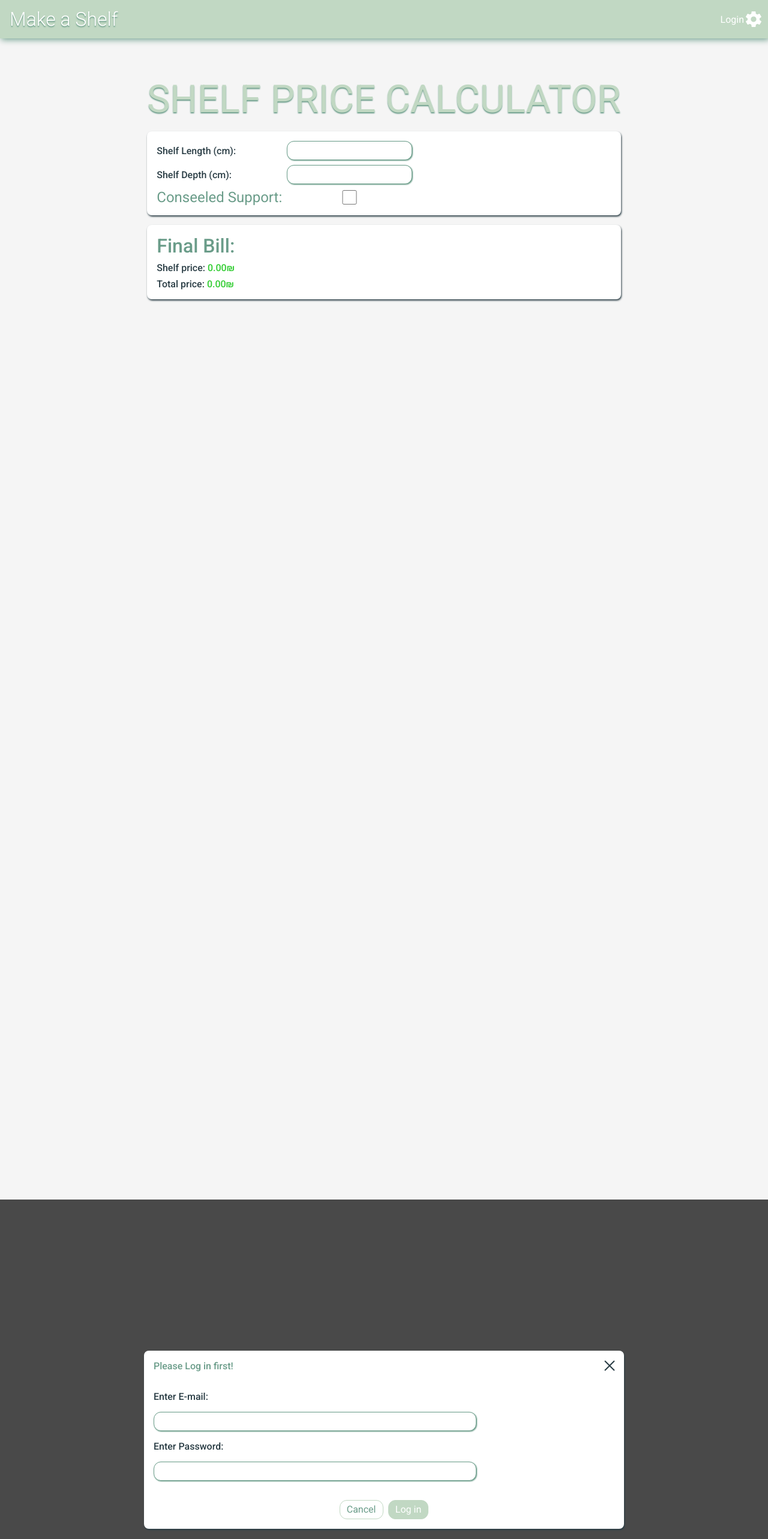
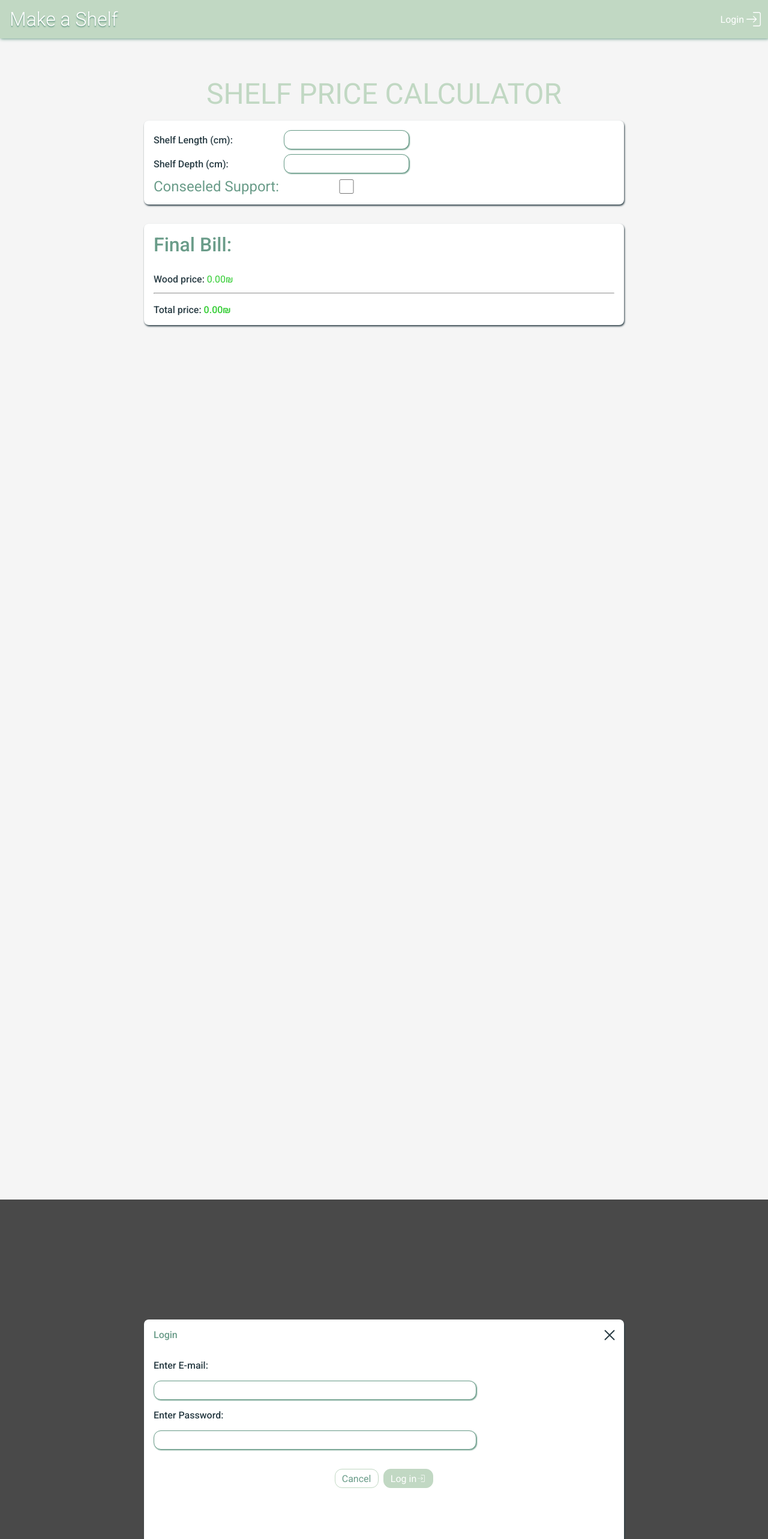
Before and after one commit to davidzherd/shelves, a React (Vite) app: page / in a window 1280 px wide. Shown: the top 2566 px of the page at 60% size. Built offline with nearby package versions, Linux system fonts and the light colour scheme; no server answers.

Commit message:
facelift and created admin panel

```diff
--- a/src/App.jsx
+++ b/src/App.jsx
@@ -4,20 +4,26 @@ import { useState } from 'react';
 import Settings from './components/settings';
 import { AdminContext } from './Context';
 import PriceCalculator from './components/PriceCalculator';
-import CreateOrder from './components/CreateOrder';
+import Dashboard from './components/Dashboard';
+import { deleteFromLocalStorage } from './assets/storage';
 
 function App() {
 
   const [admin, setAdmin] = useState(false);
   const [openedSettings, setOpenedSettings] = useState(false);
 
+  const handleLogOut = ()=>{
+    deleteFromLocalStorage('shelfLoginToken')
+    setAdmin(false)
+  }
+
 
 
     return (
       <AdminContext.Provider value={admin}>
-        <Navbar settingsAction={()=>setOpenedSettings(prev=>!prev)}/>
+        <Navbar login={()=>setOpenedSettings(prev=>!prev)} logout={handleLogOut}/>
           {!admin && <PriceCalculator/>}
-          {admin && <CreateOrder/>}
+          {admin && <Dashboard/>}
         <Settings bottom={openedSettings? "0": "-2000px"} settingsAction={()=>setOpenedSettings(prev=>!prev)}  updateAdmin={setAdmin}/>
       </AdminContext.Provider>
     )
--- a/src/assets/logic.js
+++ b/src/assets/logic.js
@@ -46,7 +46,6 @@ if (conseeledInstallation){
 return {total:(shelfPrice + installationDetails.price), shelfPrice: shelfPrice, installationPrice: installationDetails.price, amountOfDibbles: installationDetails.dibbles};
 };
 const calculateInstallationPrice = (isHeavyDibble, length, shelfDepth) =>{
-    console.log(`heavy: ${isHeavyDibble}, heavy distance: ${priceConfig.heavyDibbleDistance}, light distance: ${priceConfig.lightDibbleDistance}`)
     let price =0;
 
     return isHeavyDibble ? {price:(Math.round(length/priceConfig.heavyDibbleDistance) * priceConfig.heavyDibblePrice + price), dibbles:Math.round(length/priceConfig.heavyDibbleDistance)} : {price:(Math.round(length/priceConfig.lightDibbleDistance) * priceConfig.lightDibblePrice + price), dibbles: Math.round(length/priceConfig.lightDibbleDistance)};
--- a/src/components/ChangeSettings.jsx
+++ b/src/components/ChangeSettings.jsx
@@ -11,7 +11,7 @@ const ChangeSettings = ({close}) => {
   return (
     <Card className="message" style={{flexDirection: "column", gap: "2rem"}}>
         <div style={{display:"flex", alignItems: "center", justifyContent: "space-between"}}>
-        <Text color={colors.darkGreen} weight={"500"} scale={2}>Edit price settings</Text>
+        <Text color={colors.darkGreen} weight={"500"} scale={2}>You are logged in!</Text>
         </div>
         <div style={{display: "flex",flexDirection: "column", gap: "1rem", alignItems:"center", justifyContent:"center", textAlign:"center"}}>
         <Text color={colors.navi} weight={"500"} size={4}>This part of the app is still in development!</Text>
--- a/src/components/Login.jsx
+++ b/src/components/Login.jsx
@@ -1,4 +1,4 @@
-import React, { useState } from 'react'
+import React, { useEffect, useState } from 'react'
 import { Card } from './Card'
 import { Text } from './Text'
 import { VscClose } from 'react-icons/vsc'
@@ -6,9 +6,12 @@ import { Input } from './Input'
 import { Button } from './Button'
 import { colors } from '../assets/siteConfig'
 import { getAuth } from '../assets/logic'
+import { CiLogin } from 'react-icons/ci'
+import { IoIosWarning } from "react-icons/io";
 
 const Login = ({setTokenFunction,close}) => {
     const [credentials, setCredentials] = useState({email:"", password: ""})
+    const [error, setError] = useState("")
 
     const handleInput=(identifier,value)=>{
         if(identifier === "email"){
@@ -20,15 +23,39 @@ const Login = ({setTokenFunction,close}) => {
 
     const handleLogin = async()=>{
         const authToken = await getAuth(credentials.email,  credentials.password);
-        setTokenFunction(authToken);
+        if(authToken === undefined){
+          setError("You email or password are incorrect!")
+        }else{
+          setError("")
+          setTokenFunction(authToken);
+        }
     }
+    const handleCancel = ()=>{
+      setError("")
+      setCredentials({email:"", password:""})
+      close()
+    }
+    const detectKey=(e)=>{
+      if(e.key === "Enter" && (credentials.email !== "" && credentials.password !== "")){
+        setError("")
+        handleLogin()
+      }
+      if(e.key === "Enter" && (credentials.email === "" || credentials.password === "")){
+        setError("Please fill both email and password fields.")
+      }
+    }
+
+    useEffect(()=>{
+      document.addEventListener('keydown',detectKey)
+      return ()=> document.removeEventListener('keydown', detectKey)
+    },[credentials.email, credentials.password])
 
 
   return (
     <Card className="message" style={{flexDirection: "column", gap: "2rem"}}>
         <div style={{display:"flex", alignItems: "center", justifyContent: "space-between"}}>
-        <Text color={colors.darkGreen} weight={"500"} scale={2}>Please Log in first!</Text>
-        <VscClose className="cursor" style={{color:colors.navi, scale:"2"}} onClick={close} />
+        <Text color={colors.darkGreen} weight={"500"} scale={2}>Login</Text>
+        <VscClose className="cursor" style={{color:colors.navi, scale:"2"}} onClick={handleCancel} />
         </div>
         <div style={{display: "flex",flexDirection: "column", gap: "1rem"}}>
         <Text color={colors.navi} weight={"500"}>Enter E-mail:</Text>
@@ -37,9 +64,10 @@ const Login = ({setTokenFunction,close}) => {
         <Input type="password" style={{width: "70%"}} onChange={(e)=>handleInput("password",e)}></Input>
         </div>
         <div style={{display: "flex", justifyContent: "center", gap:"0.5rem"}}>
-          <Button onClick={close}>Cancel</Button>
-          <Button onClick={handleLogin} selected>Log in</Button>
+          <Button onClick={handleCancel}>Cancel</Button>
+          <Button onClick={handleLogin} selected>Log in <CiLogin className='icon' /> </Button>
         </div>
+        {error !== "" && <Text color={"red"} weight={"500"} style={{alignItems:"center",display:'flex'}}><IoIosWarning size={"24px"} />{error}</Text>}
       </Card>
   )
 }
--- a/src/components/Navbar.jsx
+++ b/src/components/Navbar.jsx
@@ -3,7 +3,8 @@ import styled from 'styled-components'
 import { colors } from '../assets/siteConfig';
 import { Text } from './Text';
 import { AdminContext } from '../Context';
-import { IoMdSettings } from 'react-icons/io';
+import { CiLogin } from "react-icons/ci";
+import { IoIosLogOut } from "react-icons/io";
 
 const StyledNavbar = styled.div`
 display: flex;
@@ -16,7 +17,7 @@ align-items: center;
 padding: 0 1rem;
 top: 0;
 left: 0;
-box-shadow: 2px 2px 10px ${colors.darkGreen};
+box-shadow: 1px 1px 5px ${colors.darkGreen};
 justify-content: space-between;
 .settings{
   display:flex;
@@ -30,22 +31,22 @@ justify-content: space-between;
   text-decoration: underline;
   }
   .icon{
-  transition: all 0.3s;
+  transition: all 0.1s;
   scale: 2;
   color: white;
   }
   .icon:hover{
-  rotate: 180deg;
+  opacity: 0.6;
   }
 `;
-const Navbar = ({settingsAction})=> {
+const Navbar = ({login, logout})=> {
   const adminCtx = useContext(AdminContext)
   return (
     <StyledNavbar>
         <Text size= {2} shadow weight= "300">Make a Shelf</Text>
-        <div className='settings' onClick={settingsAction}>
-        {!adminCtx ? "Login" : "You are logged in!"}
-        <IoMdSettings className='icon'/>
+        <div className='settings' onClick={adminCtx? logout : login}>
+        {!adminCtx ? "Login" : "Logout"}
+        {adminCtx ? <IoIosLogOut className='icon'/> : <CiLogin className='icon' />}
         </div>
 
     </StyledNavbar>
--- a/src/components/PopUp.jsx
+++ b/src/components/PopUp.jsx
@@ -19,6 +19,7 @@ export const StyledPopUp = styled.div`
     transition: all 0.3s;
     .message{
     width:800px;
+    min-height: 400px;
     }
     @media(max-width:550px){
     .message{
--- a/src/components/PriceCalculator.jsx
+++ b/src/components/PriceCalculator.jsx
@@ -62,8 +62,8 @@ const PriceCalculator = () => {
 
       return (
           <Wrapper background={"transparent"}>
-            <div style={{marginTop: "4rem"}}>
-              <Text size={4} shadow color={colors.lightGreen}>SHELF PRICE CALCULATOR</Text>
+            <div style={{marginTop: "4rem", width:"min(90%, 800px)", display:"flex", flexDirection:"column"}}>
+              <Text style={{alignSelf:"center"}} size={3} color={colors.lightGreen}>SHELF PRICE CALCULATOR</Text>
               <Card>
                 <Grid $columnsTemplate = {"1fr 1fr"}>
                 <Text color={colors.navi} weight={"500"}>Shelf Length (cm):</Text>
@@ -75,13 +75,14 @@ const PriceCalculator = () => {
                 </Grid>
               </Card>
               {error && <Text color={"red"} weight={"500"}>Please check your parameters, there seems to be a problem!</Text>}
-              {!error && <Card style={{flexDirection: "column", gap: "0.5rem"}}>
-                <Text color={colors.darkGreen} weight={"500"} size={2}>Final Bill:</Text>
-                <Text color={colors.navi} weight={"500"}>Shelf price: <span style={{color: "limegreen"}}>{price.shelfPrice.toFixed(2)}&#8362;</span></Text>
-                {conseeled && <Text color={colors.navi} weight={"500"}>Amount of dibbles: <span style={{color: colors.orange}}>{price.amountOfDibbles}</span></Text>}
-                {conseeled && <Text color={colors.navi} weight={"500"}>Type of dibbles: <span style={{color: colors.orange}}>{heavyDibble? "Heavy" : "Light"}</span></Text>}
-                {conseeled && <Text color={colors.navi} weight={"500"}>installation price: <span style={{color: "limegreen"}}>{price.installationPrice.toFixed(2)}&#8362;</span></Text>}
-                <Text color={colors.navi} weight={"500"}>Total price: <span style={{color: "limegreen"}}>{price.total.toFixed(2)}&#8362;</span></Text>
+              {!error && <Card style={{flexDirection: "column", gap: "0.8rem"}}>
+                <Text style={{marginBottom:"1rem"}} color={colors.darkGreen} weight={"500"} size={2}>Final Bill:</Text>
+                <Text color={colors.navi} weight={"500"}>Wood price: <span style={{color: "limegreen", fontWeight:"400"}}>{price.shelfPrice.toFixed(2)}&#8362;</span></Text>
+                {conseeled && <Text color={colors.navi} weight={"500"}>Amount of dibbles: <span style={{color: colors.orange, fontWeight:"400"}}>{price.amountOfDibbles}</span></Text>}
+                {conseeled && <Text color={colors.navi} weight={"500"}>Type of dibbles: <span style={{color: colors.orange, fontWeight:"400"}}>{heavyDibble? "Heavy" : "Light"}</span></Text>}
+                {conseeled && <Text color={colors.navi} weight={"500"}>Conseelment price: <span style={{color: "limegreen", fontWeight:"400"}}>{price.installationPrice.toFixed(2)}&#8362;</span></Text>}
+                <hr></hr>
+                <Text color={colors.navi} weight={"500"} style={{marginTop:"0.3rem"}}>Total price: <span style={{color: "limegreen", fontWeight:"500"}}>{price.total.toFixed(2)}&#8362;</span></Text>
               </Card>}
             </div>
           </Wrapper>
--- a/src/components/Settings.jsx
+++ b/src/components/Settings.jsx
@@ -1,18 +1,14 @@
-import styled from "styled-components"
+
 import { StyledPopUp } from "./PopUp"
-import { Card } from "./Card"
-import { colors } from "../assets/siteConfig"
-import { Button } from "./Button"
-import { Text } from "./Text"
-import { Input } from "./Input"
-import { VscClose } from "react-icons/vsc";
-import { useEffect, useState } from "react"
+import { useContext, useEffect, useState } from "react"
 import Login from "./Login"
 import useAuth from "../hooks/useAuth"
 import ChangeSettings from "./ChangeSettings"
 import { readFromLocalStorage, saveToLocalStorage } from "../assets/storage"
+import { AdminContext } from "../Context"
 
 const Settings = ({bottom, settingsAction, updateAdmin}) => {
+  const adminCtx = useContext(AdminContext)
   const [currentToken,setCurrentToken] = useState("")
   const [authorized,setToken] = useAuth(currentToken)
 
@@ -32,8 +28,8 @@ const Settings = ({bottom, settingsAction, updateAdmin}) => {
 
   return (
     <StyledPopUp bottom={bottom}>
-      {!authorized && <Login setTokenFunction={(e)=>setCurrentToken(e)} close={settingsAction} />}
-      {authorized && <ChangeSettings close={settingsAction}/>}
+      {!adminCtx && <Login setTokenFunction={(e)=>setCurrentToken(e)} close={settingsAction} />}
+      {adminCtx && <ChangeSettings close={settingsAction}/>}
     </StyledPopUp>
   )
 }
```
Also changed, not shown: src/components/Dashboard.jsx (renamed from src/components/CreateOrder.jsx, +4 -3 lines), src/global.css (line endings or trailing spaces).
